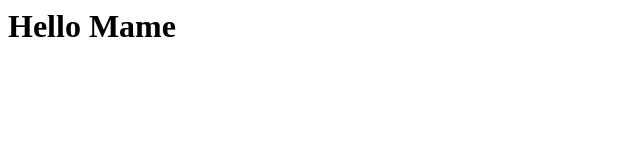
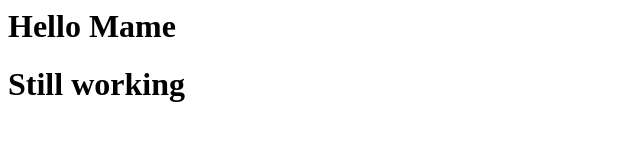
Before and after one commit to HawakEyeMohan/gitnext2, a plain HTML site: page index.html in a window 1280 px wide. Shown: the whole page, without its empty margins (0-640 px from the left). Drawn offline with Linux system fonts and the light colour scheme.

Commit message:
modified

```diff
--- a/index.html
+++ b/index.html
@@ -1 +1,2 @@
 <h1>Hello Mame </h1>
+<h1>Still working</h1>
```
